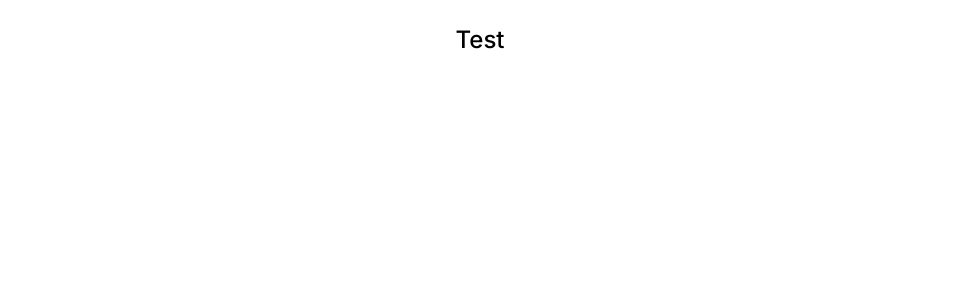
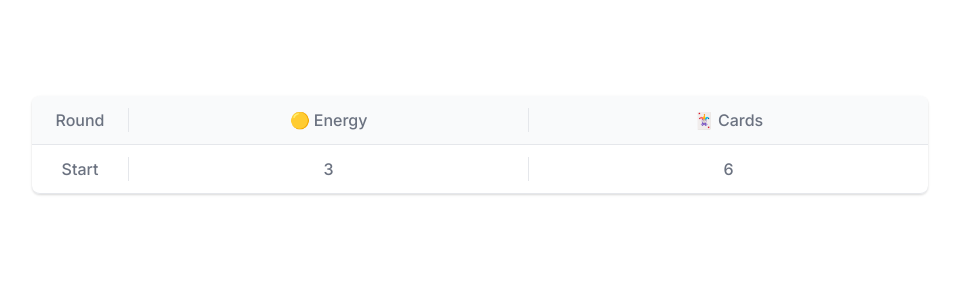
Before and after one commit to Pando58/axie-arena-counter, a Vue app: page / in a window 1280 px wide. Shown: the top 300 px of the page, without its empty margins (160-1119 px from the left). Built offline with nearby package versions, Linux system fonts and the light colour scheme.

Commit message:
Main table layout

```diff
--- a/src/App.vue
+++ b/src/App.vue
@@ -1,3 +1,20 @@
 <template>
-  <div class="p-6 text-center text-2xl font-medium">Test</div>
+  <div class="container mx-auto p-4">
+    <!-- Top Space -->
+  <div class="mt-20"></div>
+
+  <!-- Table -->
+  <ul class="mx-auto mt-4 max-w-4xl rounded-lg overflow-hidden shadow border-b border-gray-200 divide-y divide-gray-200 text-sm sm:text-base text-center font-medium text-gray-500">
+    <li class="py-3 flex divide-x divide-gray-200 bg-gray-50">
+      <div class="flex-shrink w-16 sm:w-24">Round</div>
+      <div class="flex-1">🟡 Energy</div>
+      <div class="flex-1">🃏 Cards</div>
+    </li>
+    <li class="py-3 flex divide-x divide-gray-200">
+      <div class="flex-shrink w-16 sm:w-24">Start</div>
+      <div class="flex-1">3</div>
+      <div class="flex-1">6</div>
+    </li>
+  </ul>
+  </div>
 </template>
```
